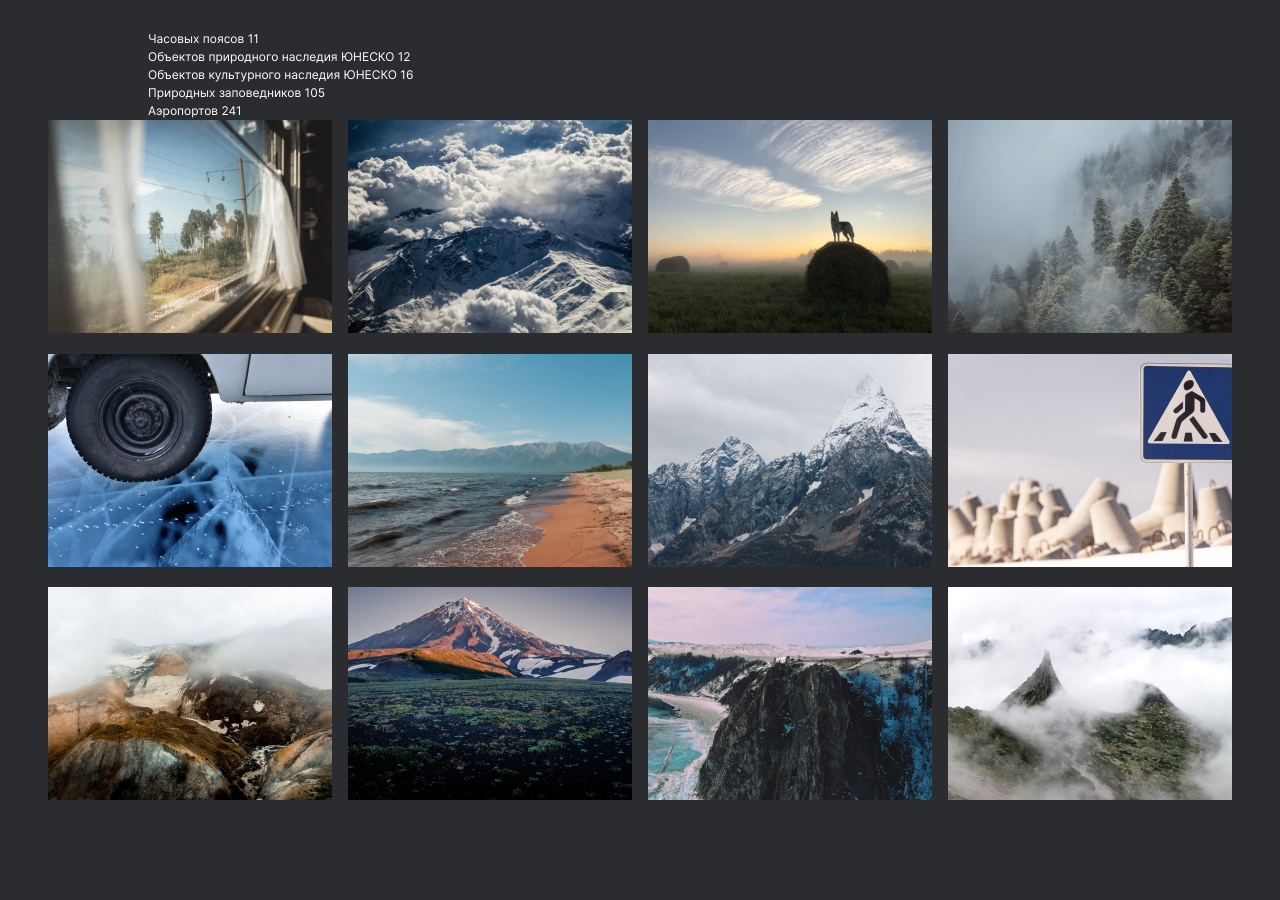
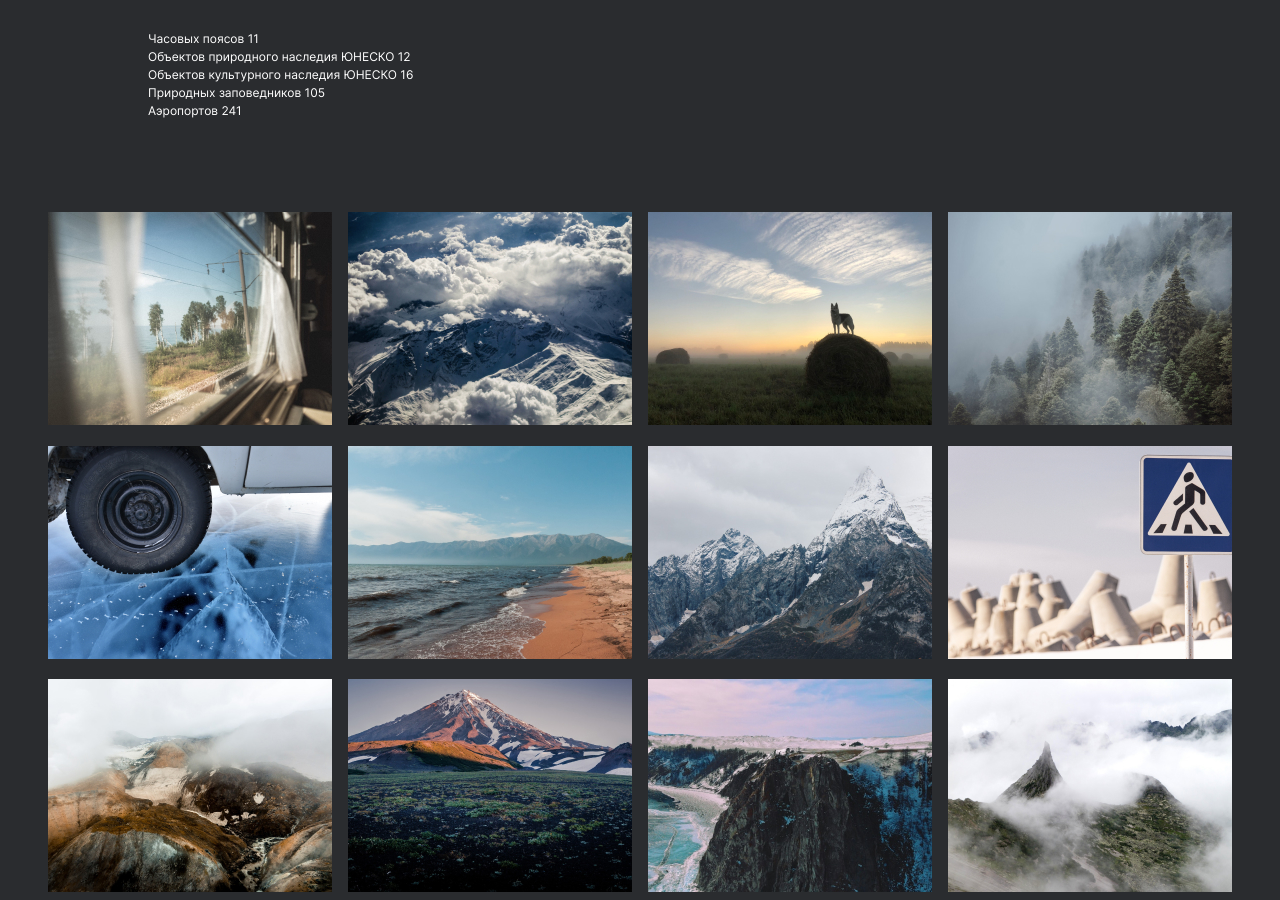
Before and after one commit to Kamil-Kalandarov/russian-travel, a plain HTML site: page index.html in a window 1280 px wide. Shown: the part 1546-2446 px from the top of the page. Drawn offline with Linux system fonts and the light colour scheme; files whose address does not match are found by name.

Commit message:
исправлн page__section_grid

```diff
--- a/blocks/page/_grid/page__section_grid.css
+++ b/blocks/page/__section/_grid/page__section_grid.css
@@ -1,8 +1,6 @@
-.page__section_grid {
-  padding-top: 0;
-}
 @media screen and (max-width: 767px) {
   .page__section_grid {
+    padding-top: 64px;
     padding-right: 16px;
     padding-left: 16px;
   }
--- a/blocks/photo-grid/photo-grid.css
+++ b/blocks/photo-grid/photo-grid.css
@@ -5,3 +5,4 @@
   .photo-grid {
     padding-top: 88px;
   }
+}
```
